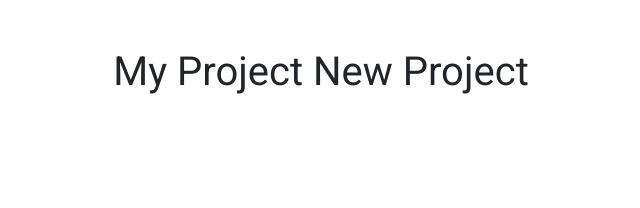
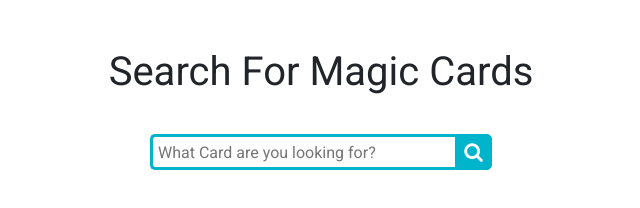
Before and after one commit to gundyn/Magic, a website: page index.html in a window 1280 px wide. Shown: the whole page, without its empty margins (319-959 px from the left). Drawn offline with nearby package versions, Linux system fonts and the light colour scheme; no server answers.

Commit message:
added simple ui search bar

```diff
--- a/index.html
+++ b/index.html
@@ -6,8 +6,9 @@
     <meta charset="UTF-8" />
     <meta name="viewport" content="width=device-width, initial-scale=1.0" />
     <link rel="preconnect" href="https://fonts.googleapis.com">
-<link rel="preconnect" href="https://fonts.gstatic.com" crossorigin>
-<link href="https://fonts.googleapis.com/css2?family=Roboto&display=swap" rel="stylesheet">
+    <link rel="preconnect" href="https://fonts.gstatic.com" crossorigin>
+    <link href="https://fonts.googleapis.com/css2?family=Roboto&display=swap" rel="stylesheet">
+    <link rel="stylesheet" href="https://cdnjs.cloudflare.com/ajax/libs/font-awesome/4.7.0/css/font-awesome.min.css">
     <link rel="stylesheet" href="style.css" />
     <title>My Project</title>
   </head>
@@ -20,7 +21,17 @@
         <div class="container">
           <div class="row">
             <div class="col-lg-12 d-flex justify-content-center mt-5">
-              <h1>My Project New Project</h1>
+              <h1>Search For Magic Cards</h1>
+            </div>
+            <div class="col-lg-12 d-flex justify-content-center mt-5">
+              <div class="wrap">
+                <div class="search">
+                  <input type="text" class="searchTerm" placeholder="What Card are you looking for?">
+                  <button type="submit" class="searchButton">
+                    <i class="fa fa-search"></i>
+                  </button>
+                </div>
+              </div>
             </div>
           </div>
         </div>
--- a/style.css
+++ b/style.css
@@ -18,3 +18,45 @@
 	position: static;
 	margin: auto;
 }
+
+.search {
+  width: 100%;
+  position: relative;
+  display: flex;
+}
+
+.searchTerm {
+  width: 100%;
+  border: 3px solid #00B4CC;
+  border-right: none;
+  padding: 5px;
+  height: 36px;
+  border-radius: 5px 0 0 5px;
+  outline: none;
+  color: #9DBFAF;
+}
+
+.searchTerm:focus{
+  color: #00B4CC;
+}
+
+.searchButton {
+  width: 40px;
+  height: 36px;
+  border: 1px solid #00B4CC;
+  background: #00B4CC;
+  text-align: center;
+  color: #fff;
+  border-radius: 0 5px 5px 0;
+  cursor: pointer;
+  font-size: 20px;
+}
+
+/*Resize the wrap to see the search bar change!*/
+.wrap{
+  width: 30%;
+  position: absolute;
+  top: 50%;
+  left: 50%;
+  transform: translate(-50%, -50%);
+}
```
